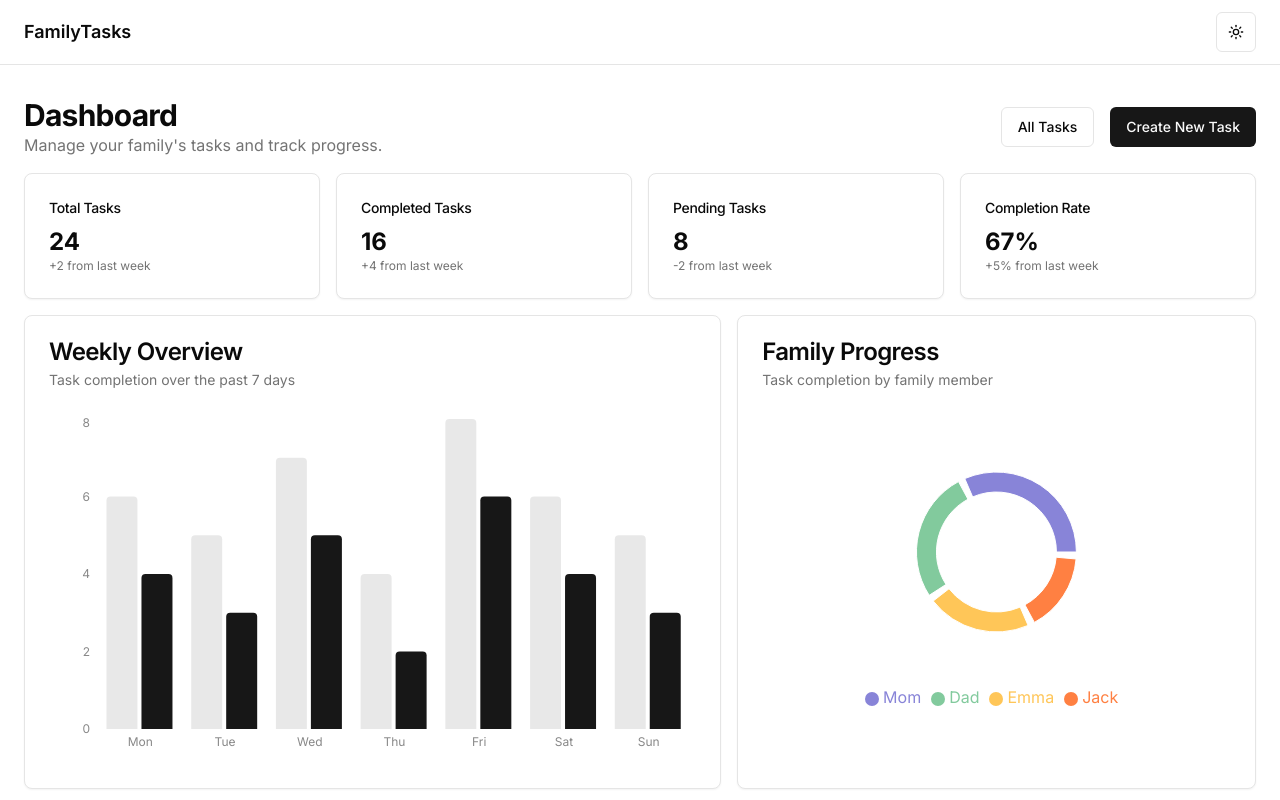
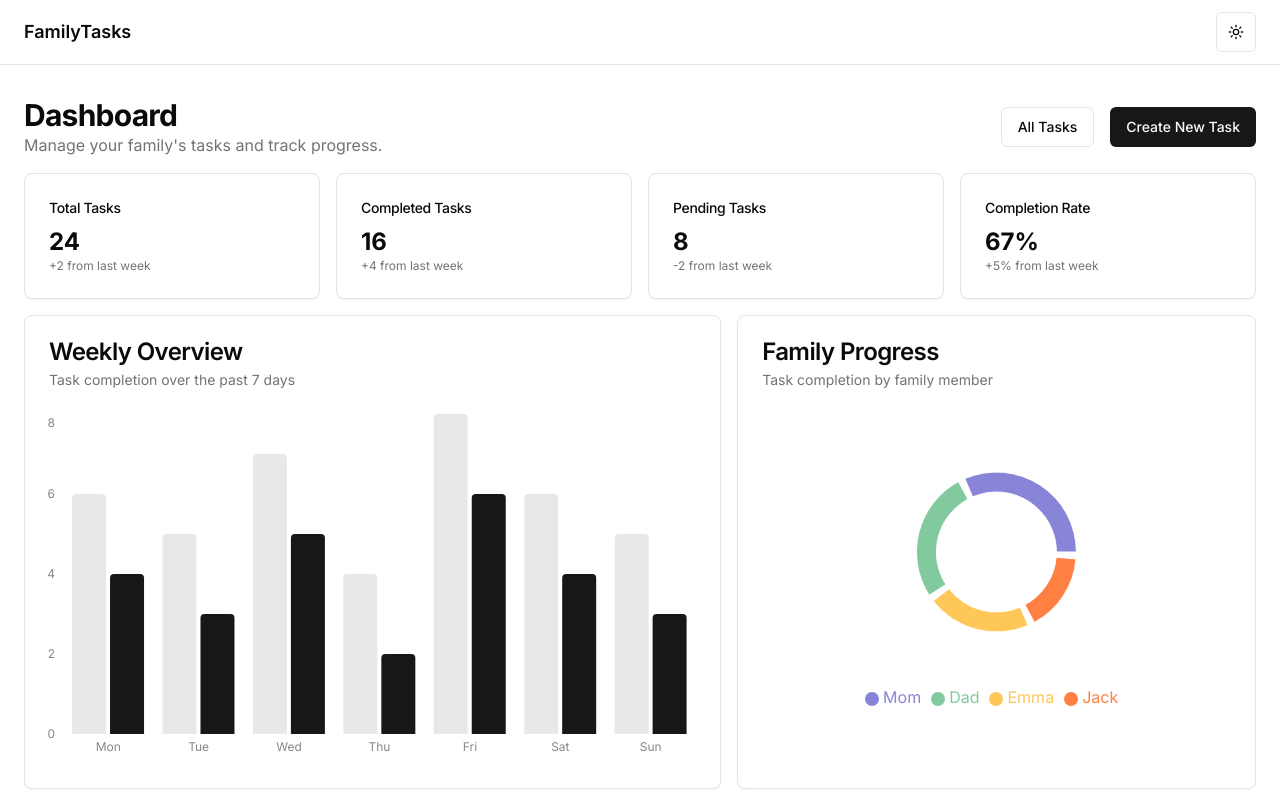
Before and after one commit to EdwarMalpica/family-task-manager, a Next.js app: page / in a window 1280 px wide. Shown: the top 800 px of the page. Built offline with nearby package versions, Linux system fonts and the light colour scheme.

Commit message:
fix: alignment Overview chart

```diff
--- a/components/overview.tsx
+++ b/components/overview.tsx
@@ -48,7 +48,11 @@ export function Overview() {
   return (
     <div className="relative">
       <ResponsiveContainer width="100%" height={350}>
-        <BarChart data={data}>
+        <BarChart
+        data={data}
+        margin={{ left: -30 }}
+
+        >
           <XAxis
             dataKey="name"
             stroke="#888888"
```
